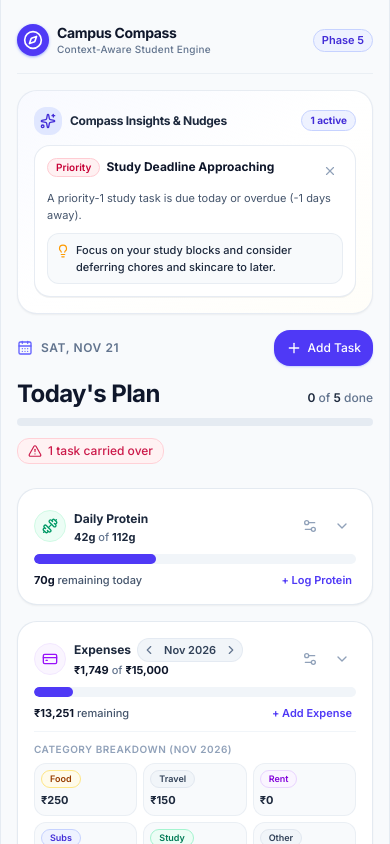
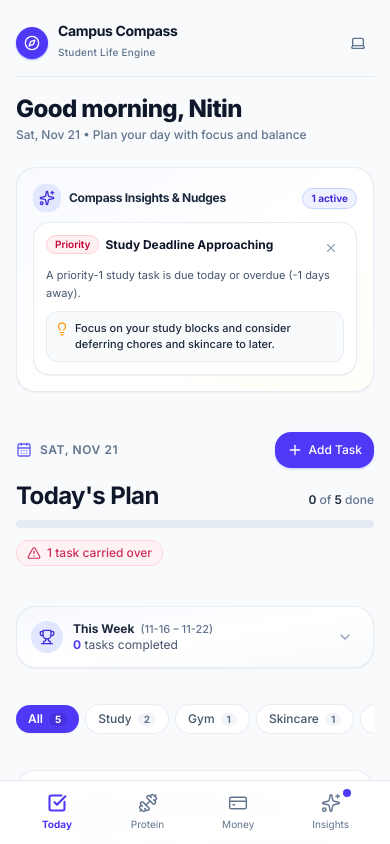
Before and after one commit to nitinbhhardwaj/campus-compass, a React (Vite) app: page / in a window 390 px wide. Shown: the top 844 px of the page. Built offline with nearby package versions, Linux system fonts and the light colour scheme.

Commit message:
feat(ui): redesign app shell with greeting header, desktop bento grid, and mobile bottom navigation

```diff
--- a/src/App.tsx
+++ b/src/App.tsx
@@ -1,5 +1,4 @@
 import { useState, useMemo } from 'react';
-import { Compass } from 'lucide-react';
 import { useTasks } from './features/tasks/hooks/useTasks';
 import { TodayHeader } from './features/tasks/components/TodayHeader';
 import { TaskList } from './features/tasks/components/TaskList';
@@ -18,6 +17,8 @@ import { formatMonthDisplay } from './lib/dateUtils';
 import { buildDaySnapshot } from './app/buildDaySnapshot';
 import { generateSuggestions } from './features/suggestions/logic/engine';
 import { SuggestionsCard } from './features/suggestions/components/SuggestionsCard';
+import { AppHeader } from './components/AppHeader';
+import { BottomNav, MobileTab } from './components/BottomNav';
 
 export default function App() {
   const {
@@ -70,6 +71,7 @@ export default function App() {
     error: expenseError,
   } = useExpenses(undefined, today);
 
+  const [mobileTab, setMobileTab] = useState<MobileTab>('today');
   const [isAddTaskModalOpen, setIsAddTaskModalOpen] = useState(false);
   const [taskToEdit, setTaskToEdit] = useState<Task | null>(null);
   const [isProteinSettingsOpen, setIsProteinSettingsOpen] = useState(false);
@@ -131,48 +133,38 @@ export default function App() {
   }, [daySnapshot]);
 
   return (
-    <div className="min-h-screen bg-slate-100 text-slate-900 flex justify-center selection:bg-indigo-500 selection:text-white">
-      {/* Mobile-first centered frame: authentic mobile viewport on desktop */}
-      <main className="w-full max-w-md min-h-screen bg-slate-50 border-x border-slate-200/80 px-4 py-6 sm:px-5 flex flex-col shadow-sm">
-        {/* Brand App Bar */}
-        <header className="flex items-center justify-between pb-4 mb-4 border-b border-slate-200/60">
-          <div className="flex items-center gap-2">
-            <div className="w-8 h-8 rounded-xl bg-indigo-600 flex items-center justify-center text-white shadow-sm shadow-indigo-300">
-              <Compass className="w-5 h-5" />
-            </div>
-            <div>
-              <div className="font-bold text-sm tracking-tight text-slate-900 leading-tight">
-                Campus Compass
-              </div>
-              <div className="text-[10px] text-slate-500 font-medium tracking-wide">
-                Context-Aware Student Engine
-              </div>
-            </div>
-          </div>
-          <span className="text-[11px] font-semibold text-indigo-700 bg-indigo-50 px-2 py-0.5 rounded-full border border-indigo-200">
-            Phase 5
-          </span>
-        </header>
+    <div className="min-h-screen bg-slate-50 dark:bg-slate-950 text-slate-900 dark:text-slate-100 flex flex-col items-center">
+      {/* Responsive layout: Single-column on mobile, 2-column bento on desktop */}
+      <main className="w-full max-w-5xl px-4 py-6 sm:px-6 sm:py-8 pb-24 lg:pb-12 flex-1">
+        {/* Personalized Greeting Header & Theme Switcher */}
+        <AppHeader today={today} hour={currentHour} userName="Nitin" />
 
-        {/* Loading and Error Feedback */}
+        {/* Global Loading Feedback */}
         {isLoading && (
-          <div className="py-12 text-center text-xs text-slate-500">
+          <div className="py-12 text-center text-xs text-slate-500 dark:text-slate-400">
             Loading your student dashboard...
           </div>
         )}
 
+        {/* Global Error Banner */}
         {combinedError && (
-          <div role="alert" className="mb-4 p-3 rounded-xl bg-rose-50 text-rose-700 text-xs border border-rose-200">
+          <div role="alert" className="mb-4 p-3 rounded-xl bg-rose-50 dark:bg-rose-950/50 text-rose-700 dark:text-rose-300 text-xs border border-rose-200 dark:border-rose-900">
             {combinedError}
           </div>
         )}
 
         {!isLoading && (
-          <>
-            {/* Rule-Based Contextual Suggestions Card */}
+          <div className="grid grid-cols-1 lg:grid-cols-12 gap-6 items-start">
+            {/* Left Column (Desktop: 7 cols) -> Insights & Agenda */}
+            <div className={`lg:col-span-7 flex flex-col gap-6 ${mobileTab !== 'today' && mobileTab !== 'insights' ? 'hidden lg:flex' : ''}`}>
+              {/* Contextual Nudges (Visible on desktop or when 'insights' / 'today' selected on mobile) */}
+              <div className={`${mobileTab === 'today' ? 'block' : mobileTab === 'insights' ? 'block' : 'hidden lg:block'}`}>
                 <SuggestionsCard suggestions={suggestions} />
+              </div>
 
-            {/* Today Schedule Header */}
+              {/* Tasks Agenda & Filtering */}
+              {(mobileTab === 'today' || mobileTab === 'insights') && (
+                <section aria-label="Today Schedule" className="flex flex-col gap-4">
                   <TodayHeader
                     today={today}
                     totalTasks={stats.total}
@@ -182,7 +174,37 @@ export default function App() {
                     onOpenAddModal={handleOpenAddTaskModal}
                   />
 
-            {/* Protein Tracker Module Card */}
+                  <WeeklySummaryCard
+                    summary={weeklySummary}
+                    weekStart={weekRange.startDate}
+                    weekEnd={weekRange.endDate}
+                  />
+
+                  <CategoryFilter
+                    selected={categoryFilter}
+                    onChange={setCategoryFilter}
+                    categoryCounts={categoryCounts}
+                  />
+
+                  <TaskList
+                    tasks={filteredTasks}
+                    today={today}
+                    categoryFilter={categoryFilter}
+                    onClearCategoryFilter={() => setCategoryFilter('all')}
+                    onToggle={toggleTask}
+                    onEdit={handleOpenEditTaskModal}
+                    onDelete={deleteTask}
+                    onOpenAddModal={handleOpenAddTaskModal}
+                  />
+                </section>
+              )}
+            </div>
+
+            {/* Right Column (Desktop: 5 cols) -> Nutrition & Finances */}
+            <div className={`lg:col-span-5 flex flex-col gap-6 ${mobileTab === 'insights' ? 'hidden lg:flex' : mobileTab === 'today' ? 'hidden lg:flex' : ''}`}>
+              {/* Daily Protein Tracker */}
+              {(mobileTab === 'protein' || mobileTab === 'today') && (
+                <div className={`${mobileTab === 'protein' ? 'block' : 'hidden lg:block'}`}>
                   <ProteinCard
                     today={today}
                     totalGrams={proteinTotal}
@@ -198,8 +220,12 @@ export default function App() {
                     }}
                     onOpenSettings={() => setIsProteinSettingsOpen(true)}
                   />
+                </div>
+              )}
 
-            {/* Expense Tracker Module Card */}
+              {/* Monthly Expense Tracker */}
+              {(mobileTab === 'money' || mobileTab === 'today') && (
+                <div className={`${mobileTab === 'money' ? 'block' : 'hidden lg:block'}`}>
                   <ExpenseCard
                     selectedMonth={selectedMonth}
                     selectedMonthDisplay={formatMonthDisplay(selectedMonth)}
@@ -222,35 +248,10 @@ export default function App() {
                     onNextMonth={goToNextMonth}
                     onOpenSettings={() => setIsExpenseSettingsOpen(true)}
                   />
-
-            {/* Weekly Summary Card */}
-            <WeeklySummaryCard
-              summary={weeklySummary}
-              weekStart={weekRange.startDate}
-              weekEnd={weekRange.endDate}
-            />
-
-            {/* Category Filter Chips */}
-            <CategoryFilter
-              selected={categoryFilter}
-              onChange={setCategoryFilter}
-              categoryCounts={categoryCounts}
-            />
-
-            {/* Task List */}
-            <section className="flex-1" aria-label="Task list section">
-              <TaskList
-                tasks={filteredTasks}
-                today={today}
-                categoryFilter={categoryFilter}
-                onClearCategoryFilter={() => setCategoryFilter('all')}
-                onToggle={toggleTask}
-                onEdit={handleOpenEditTaskModal}
-                onDelete={deleteTask}
-                onOpenAddModal={handleOpenAddTaskModal}
-              />
-            </section>
-          </>
+                </div>
+              )}
+            </div>
+          </div>
         )}
 
         {/* Modal for adding / editing tasks */}
@@ -293,6 +294,13 @@ export default function App() {
           onClose={() => setIsExpenseSettingsOpen(false)}
         />
       </main>
+
+      {/* Mobile Bottom Navigation */}
+      <BottomNav
+        activeTab={mobileTab}
+        onChange={setMobileTab}
+        insightCount={suggestions.length}
+      />
     </div>
   );
 }
--- /dev/null
+++ b/src/components/AppHeader.tsx
@@ -0,0 +1,77 @@
+import React from 'react';
+import { Compass, Sun, Moon, Laptop } from 'lucide-react';
+import { formatDisplayDate } from '../lib/dateUtils';
+import { useTheme } from '../lib/theme';
+import { IconButton } from './IconButton';
+
+interface AppHeaderProps {
+  today: string;
+  hour: number;
+  userName?: string;
+}
+
+export const AppHeader: React.FC<AppHeaderProps> = ({
+  today,
+  hour,
+  userName = 'Nitin',
+}) => {
+  const { theme, toggleTheme } = useTheme();
+
+  const getGreeting = () => {
+    if (hour < 12) return 'Good morning';
+    if (hour < 17) return 'Good afternoon';
+    return 'Good evening';
+  };
+
+  return (
+    <header className="mb-6">
+      {/* Brand Top Bar */}
+      <div className="flex items-center justify-between pb-3.5 mb-4 border-b border-slate-200/80 dark:border-slate-800/80">
+        <div className="flex items-center gap-2.5">
+          <div className="w-8 h-8 rounded-xl bg-indigo-600 dark:bg-indigo-500 flex items-center justify-center text-white shadow-xs shadow-indigo-300 dark:shadow-none">
+            <Compass className="w-4 h-4" />
+          </div>
+          <div>
+            <span className="font-bold text-sm tracking-tight text-slate-900 dark:text-slate-100 leading-none block">
+              Campus Compass
+            </span>
+            <span className="text-[10px] text-slate-500 dark:text-slate-400 font-medium tracking-wide">
+              Student Life Engine
+            </span>
+          </div>
+        </div>
+
+        <div className="flex items-center gap-1.5">
+          {/* Theme Toggle Button */}
+          <IconButton
+            onClick={toggleTheme}
+            aria-label={`Current theme: ${theme}. Click to switch theme.`}
+            variant="ghost"
+            size="sm"
+            className="text-slate-500 dark:text-slate-400 hover:text-slate-800 dark:hover:text-slate-100"
+          >
+            {theme === 'dark' ? (
+              <Moon className="w-4 h-4" />
+            ) : theme === 'light' ? (
+              <Sun className="w-4 h-4" />
+            ) : (
+              <Laptop className="w-4 h-4" />
+            )}
+          </IconButton>
+        </div>
+      </div>
+
+      {/* Personalized Greeting */}
+      <div className="flex flex-col sm:flex-row sm:items-baseline sm:justify-between gap-1">
+        <div>
+          <h1 className="text-2xl sm:text-3xl font-extrabold tracking-tight text-slate-900 dark:text-slate-50">
+            {getGreeting()}, {userName}
+          </h1>
+          <p className="text-xs sm:text-sm font-medium text-slate-500 dark:text-slate-400 mt-0.5">
+            {formatDisplayDate(today)} &bull; Plan your day with focus and balance
+          </p>
+        </div>
+      </div>
+    </header>
+  );
+};
--- /dev/null
+++ b/src/components/BottomNav.tsx
@@ -0,0 +1,59 @@
+import React from 'react';
+import { CheckSquare, Dumbbell, CreditCard, Sparkles } from 'lucide-react';
+
+export type MobileTab = 'today' | 'protein' | 'money' | 'insights';
+
+interface BottomNavProps {
+  activeTab: MobileTab;
+  onChange: (tab: MobileTab) => void;
+  insightCount?: number;
+}
+
+export const BottomNav: React.FC<BottomNavProps> = ({
+  activeTab,
+  onChange,
+  insightCount = 0,
+}) => {
+  const tabs: { id: MobileTab; label: string; icon: React.FC<{ className?: string }> }[] = [
+    { id: 'today', label: 'Today', icon: CheckSquare },
+    { id: 'protein', label: 'Protein', icon: Dumbbell },
+    { id: 'money', label: 'Money', icon: CreditCard },
+    { id: 'insights', label: 'Insights', icon: Sparkles },
+  ];
+
+  return (
+    <nav
+      aria-label="Mobile Navigation Bar"
+      className="lg:hidden fixed bottom-0 left-0 right-0 z-40 bg-white/95 dark:bg-slate-900/95 backdrop-blur-md border-t border-slate-200 dark:border-slate-800 px-3 py-1 shadow-lg"
+    >
+      <div className="flex items-center justify-around max-w-md mx-auto">
+        {tabs.map((tab) => {
+          const Icon = tab.icon;
+          const isActive = activeTab === tab.id;
+
+          return (
+            <button
+              key={tab.id}
+              type="button"
+              onClick={() => onChange(tab.id)}
+              aria-label={tab.label}
+              className={`relative flex flex-col items-center justify-center py-2 px-3 min-h-[48px] min-w-[56px] transition-colors rounded-xl cursor-pointer ${
+                isActive
+                  ? 'text-indigo-600 dark:text-indigo-400 font-bold'
+                  : 'text-slate-500 dark:text-slate-400 hover:text-slate-800 dark:hover:text-slate-200'
+              }`}
+            >
+              <div className="relative">
+                <Icon className={`w-5 h-5 ${isActive ? 'stroke-[2.5]' : 'stroke-[1.75]'}`} />
+                {tab.id === 'insights' && insightCount > 0 && (
+                  <span className="absolute -top-1 -right-2.5 w-2 h-2 rounded-full bg-indigo-600 dark:bg-indigo-400 ring-2 ring-white dark:ring-slate-900" />
+                )}
+              </div>
+              <span className="text-[10px] mt-1">{tab.label}</span>
+            </button>
+          );
+        })}
+      </div>
+    </nav>
+  );
+};
```
Lines whose indentation alone changed are shown as unchanged.
